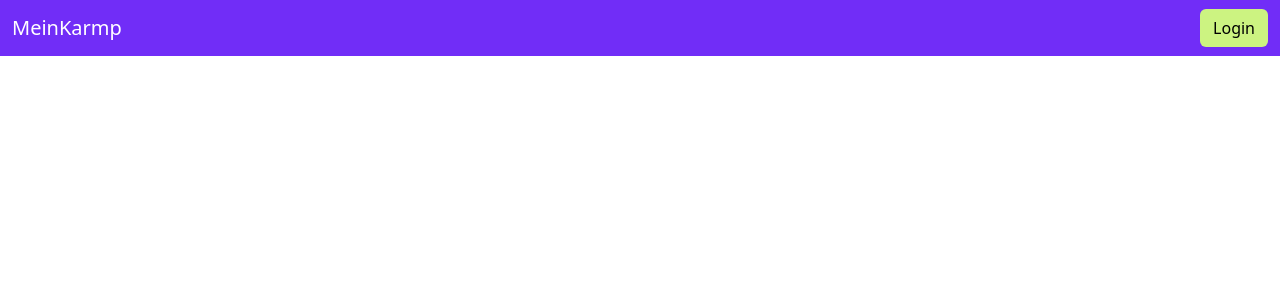
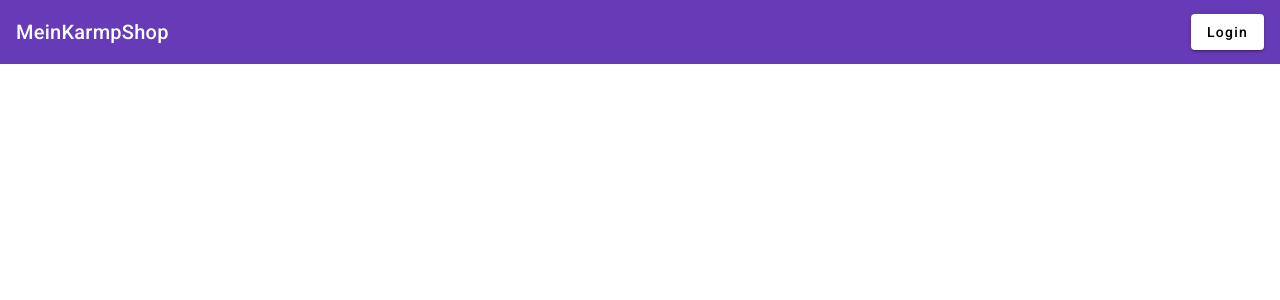
Before and after one commit to Kruskal892/Ecommerce_GroupProject_FE, an Angular app: page / in a window 1280 px wide. Shown: the top 300 px of the page. Built offline with nearby package versions, Linux system fonts and the light colour scheme.

Commit message:
Implement Angular Material UI

```diff
--- a/angular.json
+++ b/angular.json
@@ -25,6 +25,7 @@
               "src/assets"
             ],
             "styles": [
+              "@angular/material/prebuilt-themes/deeppurple-amber.css",
               "src/styles.css",
               "node_modules/bootstrap/dist/css/bootstrap.min.css"
             ],
@@ -91,6 +92,7 @@
               "src/assets"
             ],
             "styles": [
+              "@angular/material/prebuilt-themes/deeppurple-amber.css",
               "src/styles.css"
             ],
             "scripts": []
--- a/package.json
+++ b/package.json
@@ -11,10 +11,12 @@
   "private": true,
   "dependencies": {
     "@angular/animations": "^15.2.0",
+    "@angular/cdk": "^15.2.5",
     "@angular/common": "^15.2.0",
     "@angular/compiler": "^15.2.0",
     "@angular/core": "^15.2.0",
     "@angular/forms": "^15.2.0",
+    "@angular/material": "^15.2.5",
     "@angular/platform-browser": "^15.2.0",
     "@angular/platform-browser-dynamic": "^15.2.0",
     "@angular/router": "^15.2.0",
--- a/src/app/header/header.component.css
+++ b/src/app/header/header.component.css
@@ -1,4 +1,7 @@
-.btn-login{
-    background-color: #CCF381;
-    color: black;
+.example-spacer {
+    flex: 1 1 auto;
+  }
+
+a{
+    text-decoration: none;
 }
--- a/src/app/header/header.component.html
+++ b/src/app/header/header.component.html
@@ -1,4 +1,39 @@
-<nav class="navbar navbar-expand-lg navbar-dark" style="background-color: #712df7;">
+<mat-toolbar color="primary">
+    <button *ngIf="isLoggedIn()" routerLink="/home" mat-icon-button class="example-icon" aria-label="Example icon-button with menu icon">
+        <mat-icon >home</mat-icon>
+    </button>
+    <span *ngIf="! isLoggedIn()" routerLink="/home">MeinKarmpShop</span>
+    <span>
+        <a class="nav-link active" aria-current="page" routerLink="/admin"
+            *ngIf="userService.roleCheck(['Admin'])">Admin Dashboard</a>
+    </span>
+    <span>
+        <a class="nav-link active" aria-current="page" routerLink="/user" *ngIf="userService.roleCheck(['User'])">User
+            Dashboard</a>
+    </span>
+    <span class="example-spacer"></span>
+    <button mat-raised-button *ngIf="! isLoggedIn()" routerLink="/login">Login</button>
+    <button mat-raised-button color="warn" *ngIf="isLoggedIn()" (click)="logout()">Logout</button>
+
+</mat-toolbar>
+
+
+
+
+
+
+
+
+
+
+
+
+
+
+
+
+
+<!-- <nav class="navbar navbar-expand-lg navbar-dark" style="background-color: #712df7;">
     <div class="container-fluid">
         <a class="navbar-brand" routerLink="/home">
             MeinKarmp
@@ -12,7 +47,7 @@
 
                 <li class="nav-item">
                     <a class="nav-link active" aria-current="page" routerLink="/admin"
-                    *ngIf="userService.roleCheck(['Admin'])">Admin Dashboard</a>
+                        *ngIf="userService.roleCheck(['Admin'])">Admin Dashboard</a>
                 </li>
 
                 <li class="nav-item">
@@ -24,4 +59,4 @@
             <button *ngIf="isLoggedIn()" type="button" class="btn btn-danger" (click)="logout()">Logout</button>
         </div>
     </div>
-</nav>
+</nav> -->
--- a/src/index.html
+++ b/src/index.html
@@ -6,8 +6,11 @@
   <base href="/">
   <meta name="viewport" content="width=device-width, initial-scale=1">
   <link rel="icon" type="image/x-icon" href="favicon.ico">
+  <link rel="preconnect" href="https://fonts.gstatic.com">
+  <link href="https://fonts.googleapis.com/css2?family=Roboto:wght@300;400;500&display=swap" rel="stylesheet">
+  <link href="https://fonts.googleapis.com/icon?family=Material+Icons" rel="stylesheet">
 </head>
-<body>
+<body class="mat-typography">
   <app-root></app-root>
 </body>
 </html>
--- a/src/styles.css
+++ b/src/styles.css
@@ -1 +1,4 @@
 /* You can add global styles to this file, and also import other style files */
+
+html, body { height: 100%; }
+body { margin: 0; font-family: Roboto, "Helvetica Neue", sans-serif; }
```
Also changed, not shown: src/app/app.module.ts (+12 -1 lines), 1 other file (tests, documents, lock files or other folders).
